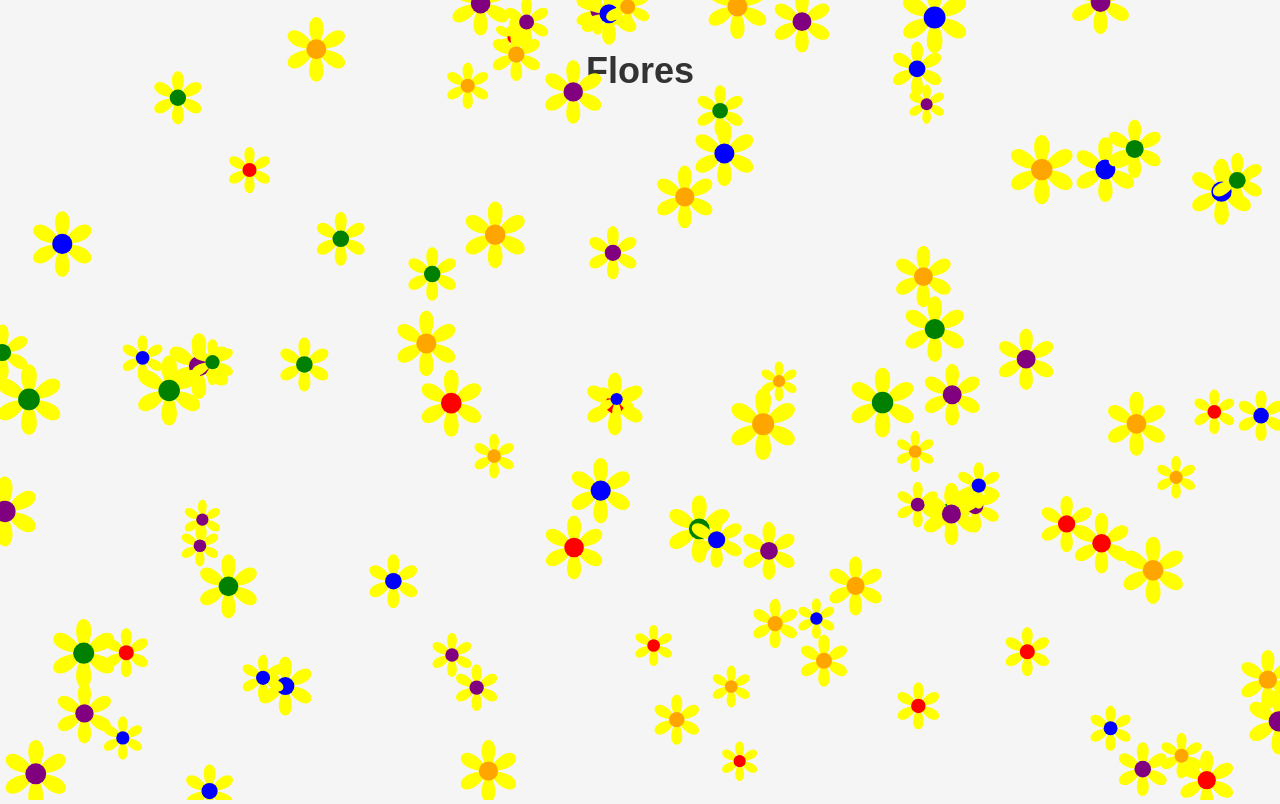
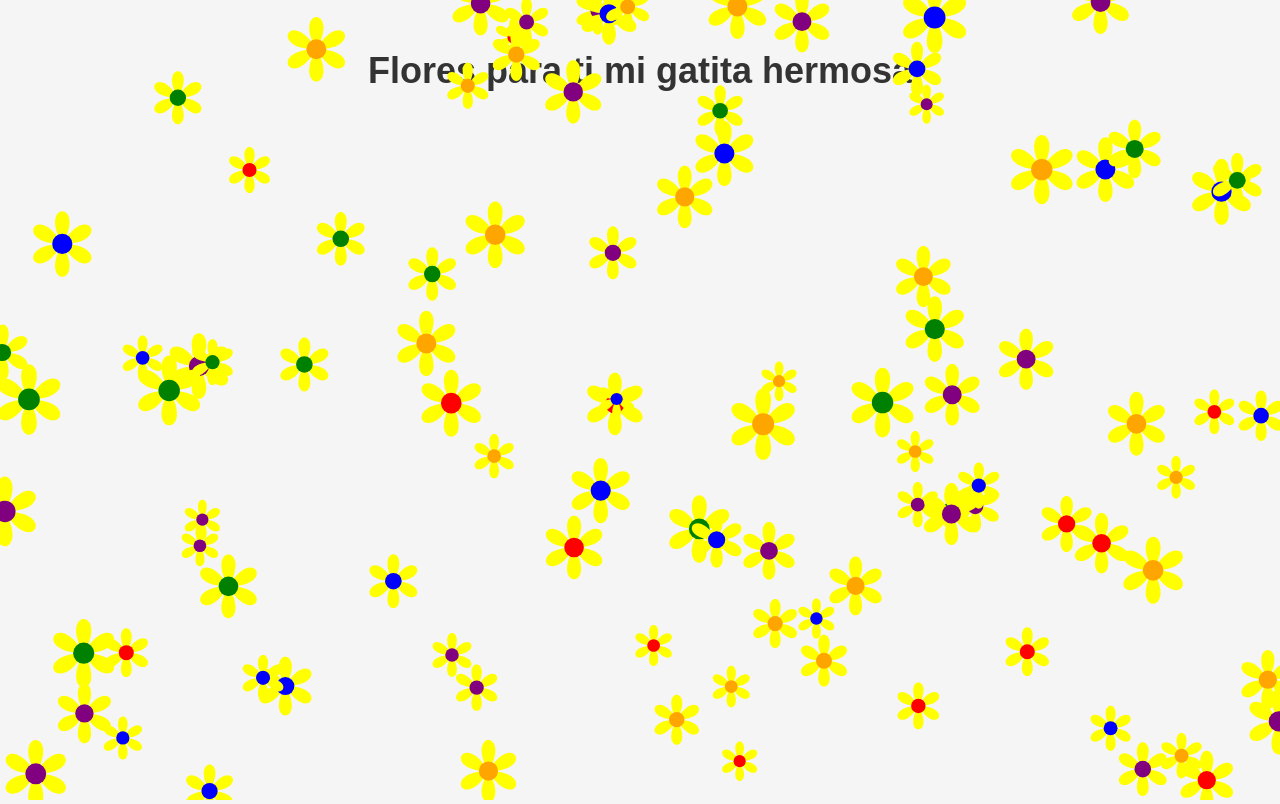
Before and after one commit to Ejosue46/flores, a plain HTML site: page index.html in a window 1280 px wide. Drawn offline with Linux system fonts and the light colour scheme.

Commit message:
Update index.html

```diff
--- a/index.html
+++ b/index.html
@@ -10,7 +10,7 @@
   <div id="canvas-container">
     <canvas id="canvas"></canvas>
   </div>
-  <h1 id="dedicado">Flores</h1>
+  <h1 id="dedicado">Flores para ti mi gatita hermosa</h1>
 
   <script>
     const canvas = document.getElementById("canvas");
```
